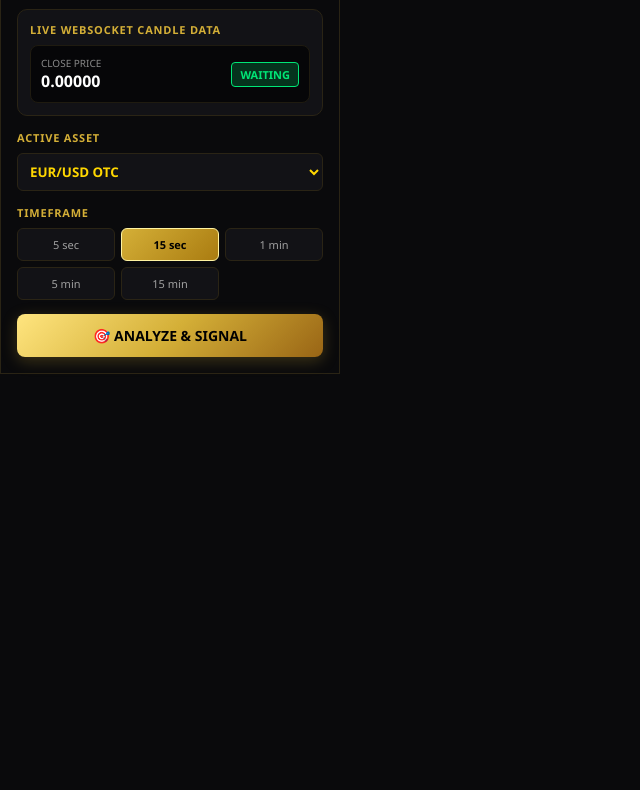
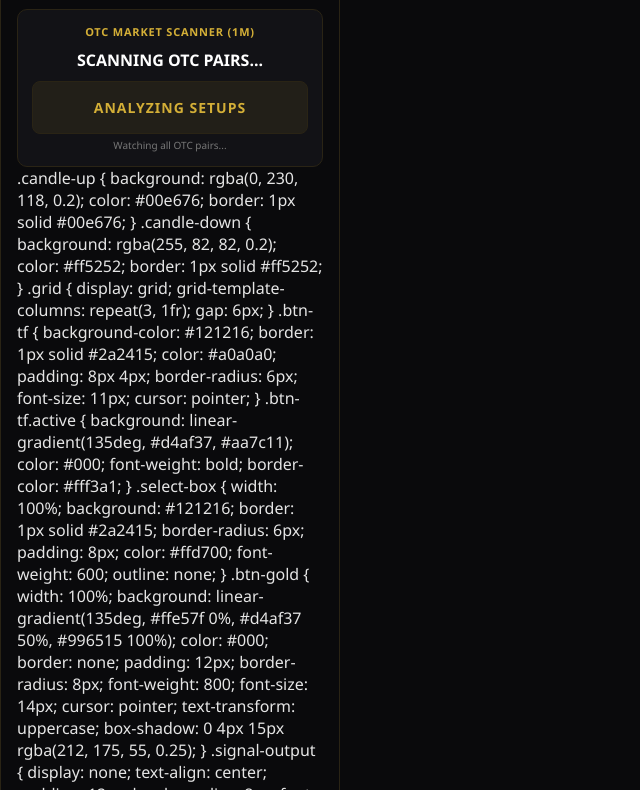
Before and after one commit to Noworkwetrade/thewayup-bot, a browser extension: page index.html in a window 1280 px wide. Shown: the part 57-847 px from the top of the page, without its empty margins (0-640 px from the left). Before the commit the page ends 800 px from the top, so only its background shows below. Drawn offline with Linux system fonts and the light colour scheme.

Commit message:
Update card styles and add signal output sections

```diff
--- a/index.html
+++ b/index.html
@@ -57,42 +57,86 @@
     .card {
       background: #121216;
       border-radius: 10px;
-      padding: 12px;
+      padding: 14px;
       border: 1px solid #2a2415;
+      text-align: center;
     }
 
     .card-title {
       font-size: 11px;
       color: #d4af37;
-      margin-bottom: 8px;
+      margin-bottom: 10px;
       text-transform: uppercase;
       letter-spacing: 0.8px;
       font-weight: 700;
     }
 
-    .candle-monitor {
-      display: flex;
-      justify-content: space-between;
-      align-items: center;
-      background: #060608;
-      border: 1px solid #1f1b10;
-      border-radius: 8px;
-      padding: 10px;
-    }
-
-    .price-value {
+    .active-pair {
       font-size: 16px;
       font-weight: 700;
       color: #ffffff;
+      margin-bottom: 4px;
     }
 
-    .candle-type {
-      font-size: 11px;
-      padding: 4px 8px;
-      border-radius: 4px;
-      font-weight: bold;
+    .timestamp {
+      font-size: 10px;
+      color: #777;
+      margin-top: 4px;
     }
 
+    .signal-output {
+      margin-top: 10px;
+      padding: 16px;
+      border-radius: 8px;
+      font-size: 26px;
+      font-weight: 900;
+      letter-spacing: 2px;
+      display: none;
+    }
+
+    .signal-output.BUY {
+      display: block;
+      background: rgba(0, 230, 118, 0.12);
+      border: 1px solid #00e676;
+      color: #00e676;
+    }
+
+    .signal-output.SELL {
+      display: block;
+      background: rgba(255, 82, 82, 0.12);
+      border: 1px solid #ff5252;
+      color: #ff5252;
+    }
+
+    .signal-output.WAITING {
+      display: block;
+      background: rgba(212, 175, 55, 0.08);
+      border: 1px solid #2a2415;
+      color: #d4af37;
+      font-size: 14px;
+      letter-spacing: 1px;
+    }
+  </style>
+</head>
+<body>
+
+<div class="app-container">
+  <div class="header">
+    <div class="brand">TheWayUp Bot</div>
+    <div class="status-badge" id="ws-status">SCANNING</div>
+  </div>
+
+  <div class="card">
+    <div class="card-title">OTC Market Scanner (1M)</div>
+    <div class="active-pair" id="signal-pair">SCANNING OTC PAIRS...</div>
+    <div id="signal-box" class="signal-output WAITING">ANALYZING SETUPS</div>
+    <div class="timestamp" id="signal-time">Watching all OTC pairs...</div>
+  </div>
+</div>
+
+<script src="app.js"></script>
+</body>
+</html>
     .candle-up { background: rgba(0, 230, 118, 0.2); color: #00e676; border: 1px solid #00e676; }
     .candle-down { background: rgba(255, 82, 82, 0.2); color: #ff5252; border: 1px solid #ff5252; }
 
```
